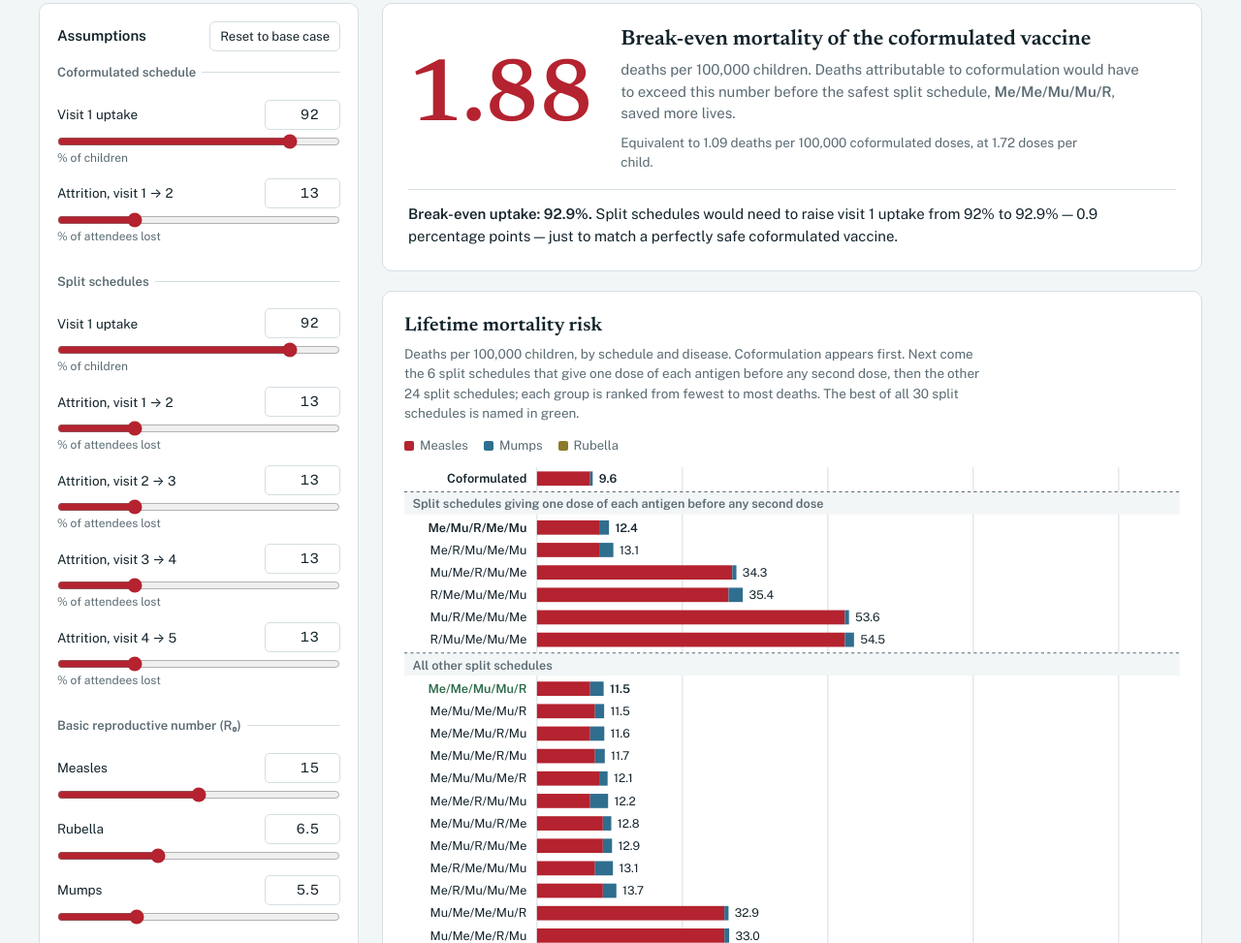
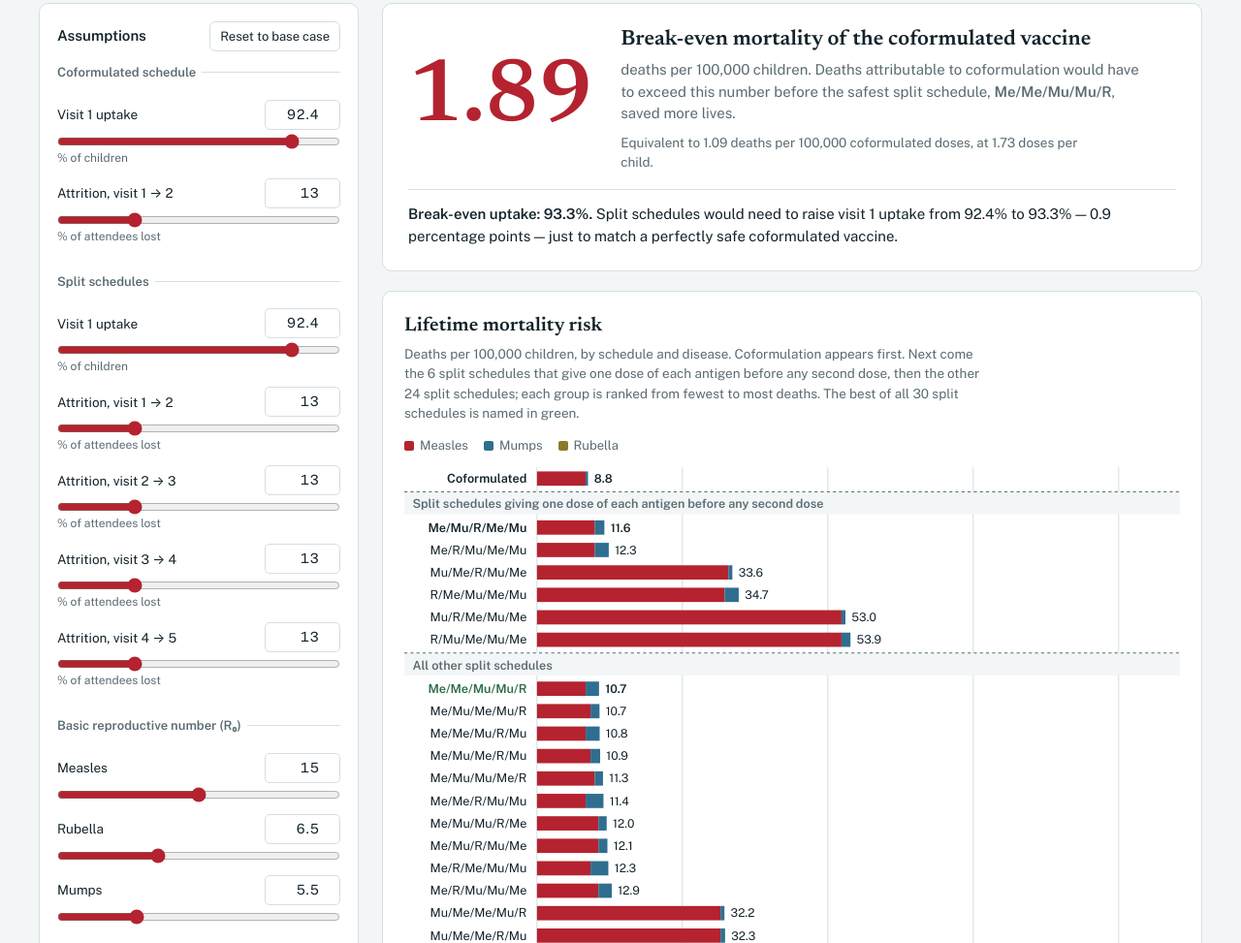
Before and after one commit to adpaltiel/MMR-Split, a plain HTML site: page index.html in a window 1280 px wide. Shown: the part 241-1214 px from the top of the page at 97% size. Drawn offline with nearby package versions, Linux system fonts and the light colour scheme.

Commit message:
Add files via upload

```diff
--- a/index.html
+++ b/index.html
@@ -144,10 +144,10 @@ footer p{margin:0}
 <script>
 const INPUTS = [
   {group:"Coformulated schedule", items:[
-    {id:"uc", label:"Visit 1 uptake", def:92, min:50, max:100, step:1, unit:"% of children", hmin:0, hmax:100},
+    {id:"uc", label:"Visit 1 uptake", def:92.4, min:50, max:100, step:0.1, unit:"% of children", hmin:0, hmax:100},
     {id:"ac", label:"Attrition, visit 1 → 2", def:13, min:0, max:50, step:1, unit:"% of attendees lost", hmin:0, hmax:100}]},
   {group:"Split schedules", items:[
-    {id:"us", label:"Visit 1 uptake", def:92, min:50, max:100, step:1, unit:"% of children", hmin:0, hmax:100},
+    {id:"us", label:"Visit 1 uptake", def:92.4, min:50, max:100, step:0.1, unit:"% of children", hmin:0, hmax:100},
     {id:"a1", label:"Attrition, visit 1 → 2", def:13, min:0, max:50, step:1, unit:"% of attendees lost", hmin:0, hmax:100},
     {id:"a2", label:"Attrition, visit 2 → 3", def:13, min:0, max:50, step:1, unit:"% of attendees lost", hmin:0, hmax:100},
     {id:"a3", label:"Attrition, visit 3 → 4", def:13, min:0, max:50, step:1, unit:"% of attendees lost", hmin:0, hmax:100},
@@ -291,9 +291,9 @@ function compute(){
     document.getElementById("tl-dose").textContent="";
   }
   const be=breakEvenUptake(state), beEl=document.getElementById("be");
-  if(be.u===null) beEl.innerHTML=`<b>No break-even uptake.</b> Even with 100% visit 1 uptake, every split schedule causes more deaths than coformulation at ${fmt(state.uc,0)}% uptake.`;
+  if(be.u===null) beEl.innerHTML=`<b>No break-even uptake.</b> Even with 100% visit 1 uptake, every split schedule causes more deaths than coformulation at ${fmt(state.uc,1)}% uptake.`;
   else if(be.at && state.us<=state.uc) beEl.innerHTML=`<b>Break-even uptake: ${fmt(be.u,1)}%.</b> At these assumptions, split schedules match coformulation without any gain in uptake.`;
-  else beEl.innerHTML=`<b>Break-even uptake: ${fmt(be.u,1)}%.</b> Split schedules would need to raise visit 1 uptake from ${fmt(state.uc,0)}% to ${fmt(be.u,1)}% — ${fmt(be.u-state.uc,1)} percentage points — just to match a perfectly safe coformulated vaccine.`;
+  else beEl.innerHTML=`<b>Break-even uptake: ${fmt(be.u,1)}%.</b> Split schedules would need to raise visit 1 uptake from ${fmt(state.uc,1)}% to ${fmt(be.u,1)}% — ${fmt(be.u-state.uc,1)} percentage points — just to match a perfectly safe coformulated vaccine.`;
   const worstIdx=1+split.reduce((wi,x,i)=>x.total>split[wi].total?i:wi,0);
   const best6Idx=[1,2,3,4,5,6].reduce((bi,i)=>r[i].total<r[bi].total?i:bi,1);
   drawChart(r,bestIdx,best6Idx); drawTable(r,bestIdx,worstIdx,best6Idx);
```
